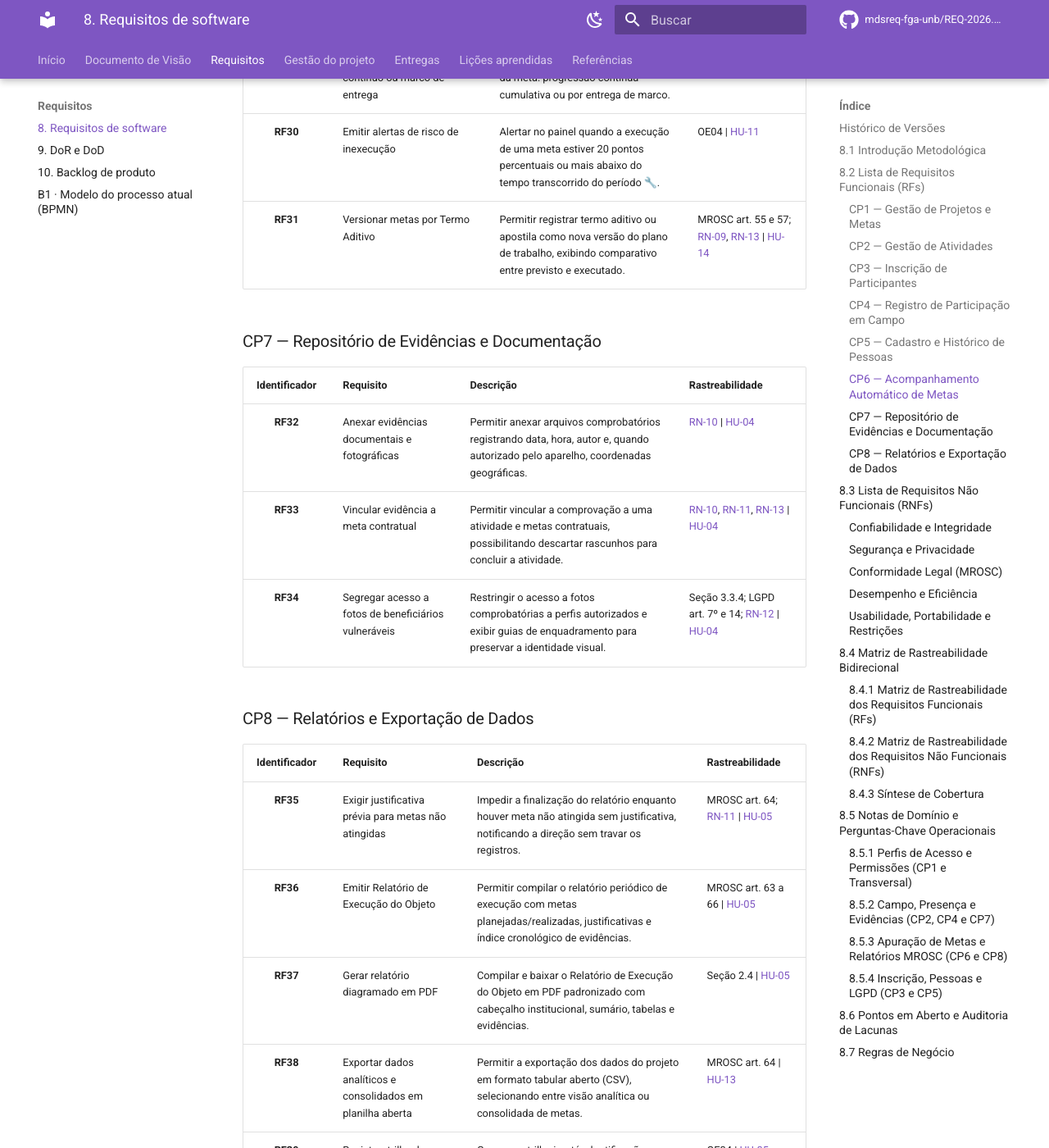
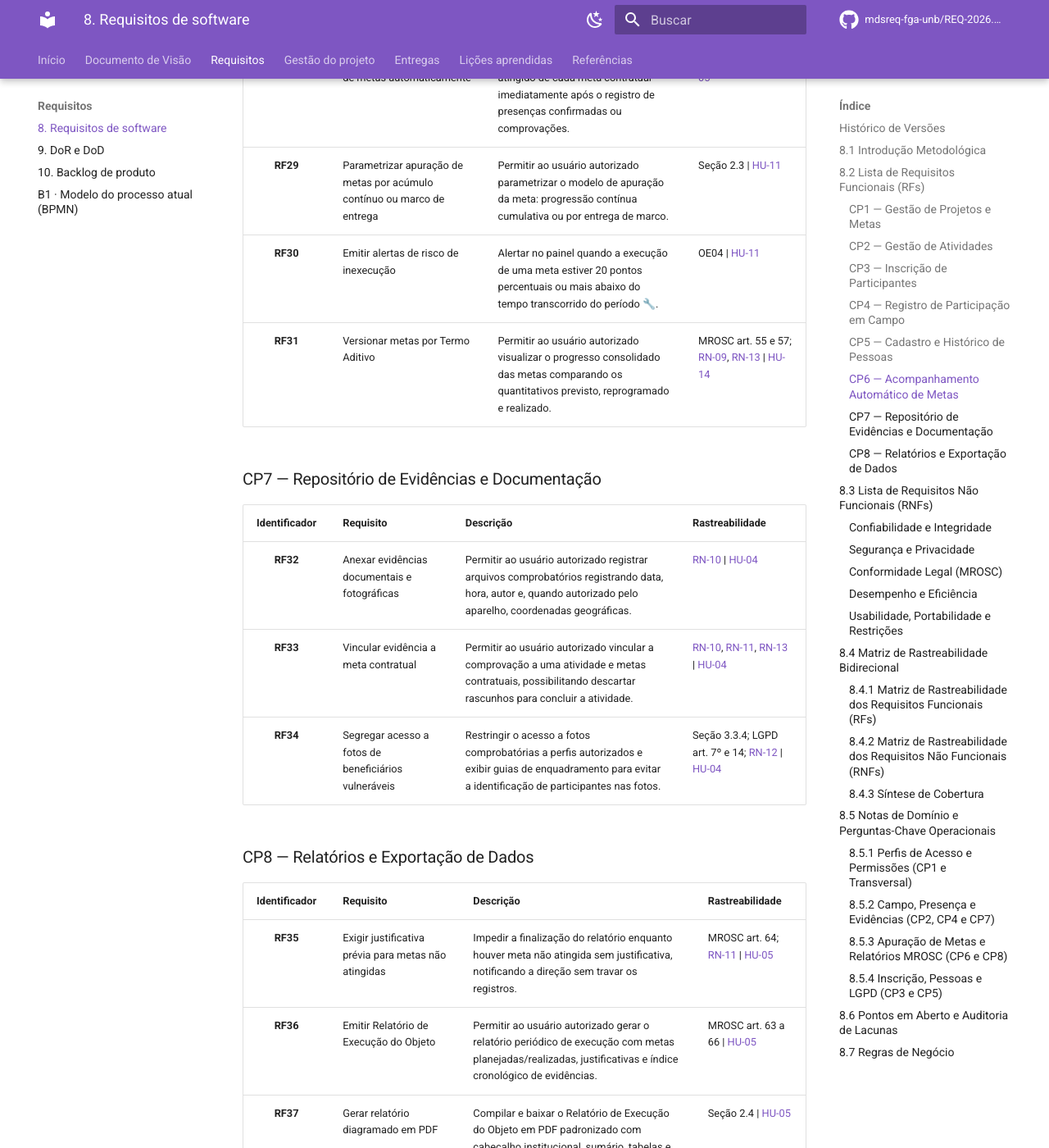
Before and after one commit to mdsreq-fga-unb/REQ-2026.2-T02-CyberSetor, an MkDocs documentation site: the page built from docs/requisitos/8-requisitos.md, in a window 1280 px wide and 1400 px high, scrolled down 5733 px. Shown: the whole window at 82% size. Built offline with MkDocs 1.6.1 and Material for MkDocs 9.7.7, drawn with Linux system fonts in a browser that asks for light colours; comment, search, counter and statistics services are not loaded; some of the changed text lies outside the part shown.

Commit message:
fix(visão): Arrumar apontamentos do vinícius na issue

```diff
--- a/docs/requisitos/8-requisitos.md
+++ b/docs/requisitos/8-requisitos.md
@@ -17,6 +17,7 @@
 | 28/09/2026 | 2.3 | Redação de CP2, CP4 e CP7; vínculo da atividade às metas (RF09); participante não inscrito na chamada (RF16); preparação da lista para uso sem conexão (RF17); descarte de rascunho (RF33) | Caio Martins e Lucas Leal |
 | 29/09/2026 | 2.4 | Aviso de vencimento com 30 dias e por e-mail (RF08, RN-03); modalidades criadas pelo Instituto (RF09, RF10); correção fora do prazo sem aprovação (RF19); trava do relatório com notificação à direção (RF35); encerramento do projeto (RN-11); justificativa para alterar registro concluído (RN-13); CP3, CP5 e RF20 reescritos; ator genérico em CP1, RF29 a RF31 e RF36; RN-07 revista; matriz pelas histórias HU-01 a HU-15; tabela de códigos provisórios retirada | Vinicius Vieira e Maria Eduarda Marques |
 | 05/10/2026 | 2.5 | Reestruturação das seções 8.2 e 8.3 em tabelas canônicas compactas com âncoras preservadas e links diretos para a seção 10 | Rodrigo Henrique |
+| 06/10/2026 | 2.6 | Ajustes pontuais pós-revisão do PR #78: restauração de termos normativos (RF20, RF28), minimização e salvamento local (RF09, RF16, RF17), reprogramação e proteção de imagem (RF31, RF34), atores autorizados e métricas estritas de RNF (RNF02, RNF03, RNF06, RNF07, RNF15) | Rodrigo Henrique |
 
 ---
 
@@ -49,7 +50,7 @@
 ### CP2 — Gestão de Atividades
 | Identificador | Requisito | Descrição | Rastreabilidade |
 | :---: | :--- | :--- | :--- |
-| <a id="rf09"></a>**RF09** | Cadastrar atividade por modalidade de objeto | Permitir ao usuário autorizado cadastrar uma atividade vinculada a um projeto e a uma ou mais metas, classificada nas modalidades do Instituto. | Seção 3.3.6 \| [HU-03](10-backlog.md#hu-03) |
+| <a id="rf09"></a>**RF09** | Cadastrar atividade por modalidade de objeto | Permitir a vinculação de atividades às modalidades criadas pelo Instituto. | Seção 3.3.6 \| [HU-03](10-backlog.md#hu-03) |
 | <a id="rf10"></a>**RF10** | Parametrizar exigência de comprovação de presença | Permitir ao usuário autorizado configurar, por instrumento e modalidade, quais comprovações são obrigatórias, opcionais ou condicionais. | Seção 3.3.6; [RN-04](#rn-04) \| [HU-03](10-backlog.md#hu-03) |
 
 ### CP3 — Inscrição de Participantes
@@ -64,11 +65,11 @@
 ### CP4 — Registro de Participação em Campo
 | Identificador | Requisito | Descrição | Rastreabilidade |
 | :---: | :--- | :--- | :--- |
-| <a id="rf16"></a>**RF16** | Registrar frequência em dispositivo móvel | Permitir ao educador registrar a frequência no dispositivo móvel, individualmente ou em lote, incluindo participantes avulsos não inscritos durante a chamada. | OE03, OE04 \| [HU-09](10-backlog.md#hu-09) |
-| <a id="rf17"></a>**RF17** | Operar registro de presença em modo offline | Permitir ao educador carregar previamente a lista de participantes e registrar presenças sem conexão com a internet, com salvamento local. | Seção 3.3.3 \| [HU-09](10-backlog.md#hu-09) |
+| <a id="rf16"></a>**RF16** | Registrar frequência em dispositivo móvel | Permitir o registro em campo de participante não inscrito previamente, com dados mínimos de identificação para posterior regularização cadastral. | OE03, OE04 \| [HU-09](10-backlog.md#hu-09) |
+| <a id="rf17"></a>**RF17** | Operar registro de presença em modo offline | Permitir o registro de presenças em modo offline, armazenando os dados localmente e indicando na tela a confirmação de salvamento local até a sincronização. | Seção 3.3.3 \| [HU-09](10-backlog.md#hu-09) |
 | <a id="rf18"></a>**RF18** | Sincronizar presenças com reconciliação idempotente | Enviar automaticamente os registros de presença salvos localmente assim que a conexão retornar, reconciliando dados sem duplicações. | Seção 3.3.3 \| [HU-12](10-backlog.md#hu-12) |
 | <a id="rf19"></a>**RF19** | Registrar lançamento extemporâneo com justificativa | Permitir ao usuário autorizado lançar ou retificar frequência após a data de realização, com justificativa obrigatória e sem depender de aprovação prévia. | Seção 3.3.8; [RN-13](#rn-13) \| [HU-10](10-backlog.md#hu-10) |
-| <a id="rf20"></a>**RF20** | Apurar carga horária de participantes e facilitadores | Calcular a carga horária acumulada de cada participante e facilitador a partir das presenças homologadas. | OE03, OE04 \| [HU-06](10-backlog.md#hu-06) |
+| <a id="rf20"></a>**RF20** | Apurar carga horária de participantes e facilitadores | Calcular a carga horária acumulada de cada participante e facilitador a partir das presenças confirmadas. | OE03, OE04 \| [HU-06](10-backlog.md#hu-06) |
 
 ### CP5 — Cadastro e Histórico de Pessoas
 | Identificador | Requisito | Descrição | Rastreabilidade |
@@ -79,30 +80,30 @@
 | <a id="rf24"></a>**RF24** | Registrar autorização de contato | Registrar autorização opcional para recebimento de informativos e permitir sua revogação com data e canal. | Seção 3.3.5; LGPD art. 8º, §5º; [RN-05](#rn-05) \| [HU-06](10-backlog.md#hu-06), [HU-07](10-backlog.md#hu-07) |
 | <a id="rf25"></a>**RF25** | Registrar autorização de uso de imagem | Registrar separadamente a anuência ou recusa ao uso institucional de imagem e sua eventual revogação, sem condicionar a participação. | Seção 3.3.4; LGPD art. 7º e 8º; [RN-05](#rn-05), [RN-12](#rn-12) \| [HU-07](10-backlog.md#hu-07) |
 | <a id="rf26"></a>**RF26** | Corrigir dados a pedido do titular | Permitir ao usuário autorizado retificar os dados cadastrais mediante solicitação do titular, com justificativa registrada. | Seção 3.3.9; LGPD art. 18, III \| [HU-15](10-backlog.md#hu-15) |
-| <a id="rf27"></a>**RF27** | Excluir ou anonimizar dados de pessoa | Permitir excluir ou anonimizar os dados a pedido do titular ou ao término da finalidade, observando os prazos legais de guarda. | LGPD art. 16 e 18; [RN-07](#rn-07) \| [HU-15](10-backlog.md#hu-15) |
+| <a id="rf27"></a>**RF27** | Excluir ou anonimizar dados de pessoa | Permitir ao usuário autorizado excluir ou anonimizar os dados a pedido do titular ou ao término da finalidade, observando os prazos legais de guarda. | LGPD art. 16 e 18; [RN-07](#rn-07) \| [HU-15](10-backlog.md#hu-15) |
 
 ### CP6 — Acompanhamento Automático de Metas
 | Identificador | Requisito | Descrição | Rastreabilidade |
 | :---: | :--- | :--- | :--- |
-| <a id="rf28"></a>**RF28** | Calcular progresso físico de metas automaticamente | Calcular o progresso e percentual atingido de cada meta contratual imediatamente após a homologação de presenças ou comprovações. | [RN-08](#rn-08) \| [HU-11](10-backlog.md#hu-11), [HU-05](10-backlog.md#hu-05) |
+| <a id="rf28"></a>**RF28** | Calcular progresso físico de metas automaticamente | Calcular o progresso e percentual atingido de cada meta contratual imediatamente após o registro de presenças confirmadas ou comprovações. | [RN-08](#rn-08) \| [HU-11](10-backlog.md#hu-11), [HU-05](10-backlog.md#hu-05) |
 | <a id="rf29"></a>**RF29** | Parametrizar apuração de metas por acúmulo contínuo ou marco de entrega | Permitir ao usuário autorizado parametrizar o modelo de apuração da meta: progressão contínua cumulativa ou por entrega de marco. | Seção 2.3 \| [HU-11](10-backlog.md#hu-11) |
 | <a id="rf30"></a>**RF30** | Emitir alertas de risco de inexecução | Alertar no painel quando a execução de uma meta estiver 20 pontos percentuais ou mais abaixo do tempo transcorrido do período 🔧. | OE04 \| [HU-11](10-backlog.md#hu-11) |
-| <a id="rf31"></a>**RF31** | Versionar metas por Termo Aditivo | Permitir registrar termo aditivo ou apostila como nova versão do plano de trabalho, exibindo comparativo entre previsto e executado. | MROSC art. 55 e 57; [RN-09](#rn-09), [RN-13](#rn-13) \| [HU-14](10-backlog.md#hu-14) |
+| <a id="rf31"></a>**RF31** | Versionar metas por Termo Aditivo | Permitir ao usuário autorizado visualizar o progresso consolidado das metas comparando os quantitativos previsto, reprogramado e realizado. | MROSC art. 55 e 57; [RN-09](#rn-09), [RN-13](#rn-13) \| [HU-14](10-backlog.md#hu-14) |
 
 ### CP7 — Repositório de Evidências e Documentação
 | Identificador | Requisito | Descrição | Rastreabilidade |
 | :---: | :--- | :--- | :--- |
-| <a id="rf32"></a>**RF32** | Anexar evidências documentais e fotográficas | Permitir anexar arquivos comprobatórios registrando data, hora, autor e, quando autorizado pelo aparelho, coordenadas geográficas. | [RN-10](#rn-10) \| [HU-04](10-backlog.md#hu-04) |
-| <a id="rf33"></a>**RF33** | Vincular evidência a meta contratual | Permitir vincular a comprovação a uma atividade e metas contratuais, possibilitando descartar rascunhos para concluir a atividade. | [RN-10](#rn-10), [RN-11](#rn-11), [RN-13](#rn-13) \| [HU-04](10-backlog.md#hu-04) |
-| <a id="rf34"></a>**RF34** | Segregar acesso a fotos de beneficiários vulneráveis | Restringir o acesso a fotos comprobatórias a perfis autorizados e exibir guias de enquadramento para preservar a identidade visual. | Seção 3.3.4; LGPD art. 7º e 14; [RN-12](#rn-12) \| [HU-04](10-backlog.md#hu-04) |
+| <a id="rf32"></a>**RF32** | Anexar evidências documentais e fotográficas | Permitir ao usuário autorizado registrar arquivos comprobatórios registrando data, hora, autor e, quando autorizado pelo aparelho, coordenadas geográficas. | [RN-10](#rn-10) \| [HU-04](10-backlog.md#hu-04) |
+| <a id="rf33"></a>**RF33** | Vincular evidência a meta contratual | Permitir ao usuário autorizado vincular a comprovação a uma atividade e metas contratuais, possibilitando descartar rascunhos para concluir a atividade. | [RN-10](#rn-10), [RN-11](#rn-11), [RN-13](#rn-13) \| [HU-04](10-backlog.md#hu-04) |
+| <a id="rf34"></a>**RF34** | Segregar acesso a fotos de beneficiários vulneráveis | Restringir o acesso a fotos comprobatórias a perfis autorizados e exibir guias de enquadramento para evitar a identificação de participantes nas fotos. | Seção 3.3.4; LGPD art. 7º e 14; [RN-12](#rn-12) \| [HU-04](10-backlog.md#hu-04) |
 
 ### CP8 — Relatórios e Exportação de Dados
 | Identificador | Requisito | Descrição | Rastreabilidade |
 | :---: | :--- | :--- | :--- |
 | <a id="rf35"></a>**RF35** | Exigir justificativa prévia para metas não atingidas | Impedir a finalização do relatório enquanto houver meta não atingida sem justificativa, notificando a direção sem travar os registros. | MROSC art. 64; [RN-11](#rn-11) \| [HU-05](10-backlog.md#hu-05) |
-| <a id="rf36"></a>**RF36** | Emitir Relatório de Execução do Objeto | Permitir compilar o relatório periódico de execução com metas planejadas/realizadas, justificativas e índice cronológico de evidências. | MROSC art. 63 a 66 \| [HU-05](10-backlog.md#hu-05) |
+| <a id="rf36"></a>**RF36** | Emitir Relatório de Execução do Objeto | Permitir ao usuário autorizado gerar o relatório periódico de execução com metas planejadas/realizadas, justificativas e índice cronológico de evidências. | MROSC art. 63 a 66 \| [HU-05](10-backlog.md#hu-05) |
 | <a id="rf37"></a>**RF37** | Gerar relatório diagramado em PDF | Compilar e baixar o Relatório de Execução do Objeto em PDF padronizado com cabeçalho institucional, sumário, tabelas e evidências. | Seção 2.4 \| [HU-05](10-backlog.md#hu-05) |
-| <a id="rf38"></a>**RF38** | Exportar dados analíticos e consolidados em planilha aberta | Permitir a exportação dos dados do projeto em formato tabular aberto (CSV), selecionando entre visão analítica ou consolidada de metas. | MROSC art. 64 \| [HU-13](10-backlog.md#hu-13) |
+| <a id="rf38"></a>**RF38** | Exportar dados analíticos e consolidados em planilha aberta | Permitir ao usuário autorizado exportar os dados do projeto em formato tabular aberto (CSV), selecionando entre visão analítica ou consolidada de metas. | MROSC art. 64 \| [HU-13](10-backlog.md#hu-13) |
 | <a id="rf39"></a>**RF39** | Registrar trilha de auditoria das operações de prestação de contas | Gravar em trilha imutável retificações, justificativas ou emissões de relatórios oficiais com data/hora e autor. | OE04 \| [HU-05](10-backlog.md#hu-05) |
 
 ---
@@ -121,16 +122,16 @@
 ### Segurança e Privacidade
 | Identificador | Requisito | Classificação (FURPS+ / Sommerville) | Descrição | Métrica Verificável |
 | :---: | :--- | :--- | :--- | :--- |
-| <a id="rnf03"></a>**RNF03** | Segurança das comunicações e das sessões | Segurança / Requisito de Produto | Proteger conexões em trânsito com cifragem, rejeitar requisições anônimas e encerrar sessões por inatividade. | 100% do tráfego sob conexão cifrada; expiração em até 8 h contínuas e 30 min de inatividade 🔧; revogação de sessão via painel gestor. |
+| <a id="rnf03"></a>**RNF03** | Segurança das comunicações e das sessões | Segurança / Requisito de Produto | Proteger conexões em trânsito com cifragem, rejeitar requisições anônimas e encerrar sessões por inatividade. | Tokens JWT validados a cada requisição protegida; 100% de rejeição de requisições sem credenciais válidas. |
 | <a id="rnf04"></a>**RNF04** | Controle de acesso por perfil | Segurança / Requisito de Produto | Restringir operações conforme permissões atribuídas na matriz de perfis da seção 8.5.1. | 100% de bloqueio em rotas com privilégio insuficiente; 0 consultas a nomes pelo perfil financeiro em testes de API. |
 | <a id="rnf05"></a>**RNF05** | Minimização de dados pessoais | Restrição de Design (+) / Requisito Externo | Limitar cadastro a dados necessários (contato e consentimentos), sem campos de dados pessoais sensíveis (LGPD art. 5º, II). | 0 campos estruturados de dados sensíveis presentes no esquema do banco de dados (revisão formal de esquema). |
-| <a id="rnf06"></a>**RNF06** | Prazo de atendimento à exclusão de dados | Requisito Legal (+) / Requisito Externo | Processar pedidos de exclusão ou anonimização de dados pessoais dentro do prazo regulamentar com registro em trilha. | 100% dos pedidos atendidos em até 72 horas 🔧, comprovado por carimbos de data/hora na trilha de auditoria. |
+| <a id="rnf06"></a>**RNF06** | Prazo de atendimento à exclusão de dados | Requisito Legal (+) / Requisito Externo | Processar pedidos de exclusão ou anonimização de dados pessoais dentro do prazo regulamentar com registro em trilha (a LGPD não fixa prazo no art. 19; o valor de 72 h é parâmetro inicial pactuado com a monitoria). | 100% dos pedidos atendidos em até 72 horas 🔧, comprovado por carimbos de data/hora na trilha de auditoria. |
 | <a id="rnf10"></a>**RNF10** | Descarte de dados pessoais no aparelho | Segurança / Requisito de Produto | Limpar dados nominais do armazenamento local de aparelhos móveis imediatamente após a sincronização com o servidor. | 0 registros locais remanescentes no navegador do dispositivo após confirmação de entrega bem-sucedida. |
 
 ### Conformidade Legal (MROSC)
 | Identificador | Requisito | Classificação (FURPS+ / Sommerville) | Descrição | Métrica Verificável |
 | :---: | :--- | :--- | :--- | :--- |
-| <a id="rnf07"></a>**RNF07** | Retenção documental decenal | Suportabilidade / Requisito Externo | Garantir guarda segura de atas, listas homologadas e relatórios pelo prazo legal de prestação de contas (Lei 13.019/2014 art. 68). | Retenção programada para no mínimo 10 anos pós-prestação de contas, com redundância de armazenamento ativo. |
+| <a id="rnf07"></a>**RNF07** | Retenção documental decenal | Suportabilidade / Requisito Externo | Garantir guarda segura de relatórios, listas de chamada e evidências pelo prazo legal de prestação de contas (Lei 13.019/2014 art. 68). | Retenção programada para no mínimo 10 anos pós-prestação de contas, com redundância de armazenamento ativo. |
 
 ### Desempenho e Eficiência
 | Identificador | Requisito | Classificação (FURPS+ / Sommerville) | Descrição | Métrica Verificável |
@@ -143,7 +144,7 @@
 ### Usabilidade, Portabilidade e Restrições
 | Identificador | Requisito | Classificação (FURPS+ / Sommerville) | Descrição | Métrica Verificável |
 | :---: | :--- | :--- | :--- | :--- |
-| <a id="rnf15"></a>**RNF15** | Usabilidade móvel e inclusiva | Usabilidade / Requisito de Produto | Disponibilizar interface legível sob luz solar, ergonômica ao toque e acessível a usuários com menor letramento digital. | Alvos de toque $\ge$ 48x48 px; sem rolagem horizontal a partir de 360 px; WCAG 2.1 nível AA; fluxo concluído em até 5 telas por 4 de 5 pessoas. |
+| <a id="rnf15"></a>**RNF15** | Usabilidade móvel e inclusiva | Usabilidade / Requisito de Produto | Disponibilizar interface legível sob luz solar, ergonômica ao toque e acessível a usuários com menor letramento digital. | Alvos de toque de no mínimo 48x48 px; sem rolagem horizontal a partir de 360 px; 100% dos critérios aplicáveis da WCAG 2.1 nível AA; registro de presença por turma concluído em até 3 min; fluxo concluído em até 5 telas por 4 de 5 pessoas. |
 | <a id="rnf16"></a>**RNF16** | Compatibilidade entre navegadores e dispositivos | Suportabilidade / Requisito de Produto | Garantir equivalência operacional e visual em desktops e dispositivos móveis nos principais navegadores web. | 0 quebras de layout ou erros de script entre 360 px e 1920 px nas duas versões estáveis mais recentes de Chromium, Firefox e WebKit 🔧. |
 | <a id="rnf17"></a>**RNF17** | Restrição tecnológica e qualidade de código | Restrição de Implementação / Requisito Organizacional | Seguir as diretrizes da arquitetura homologada com tipagem estrita e validação estática no pipeline de CI. | 0 erros de tipagem no TypeScript estrito (`strict: true`), 0 avisos no linter e 100% de sucesso no build de produção. |
 
```
Also changed, not shown: other parts of docs/requisitos/8-requisitos.md (+1 -1 lines).
